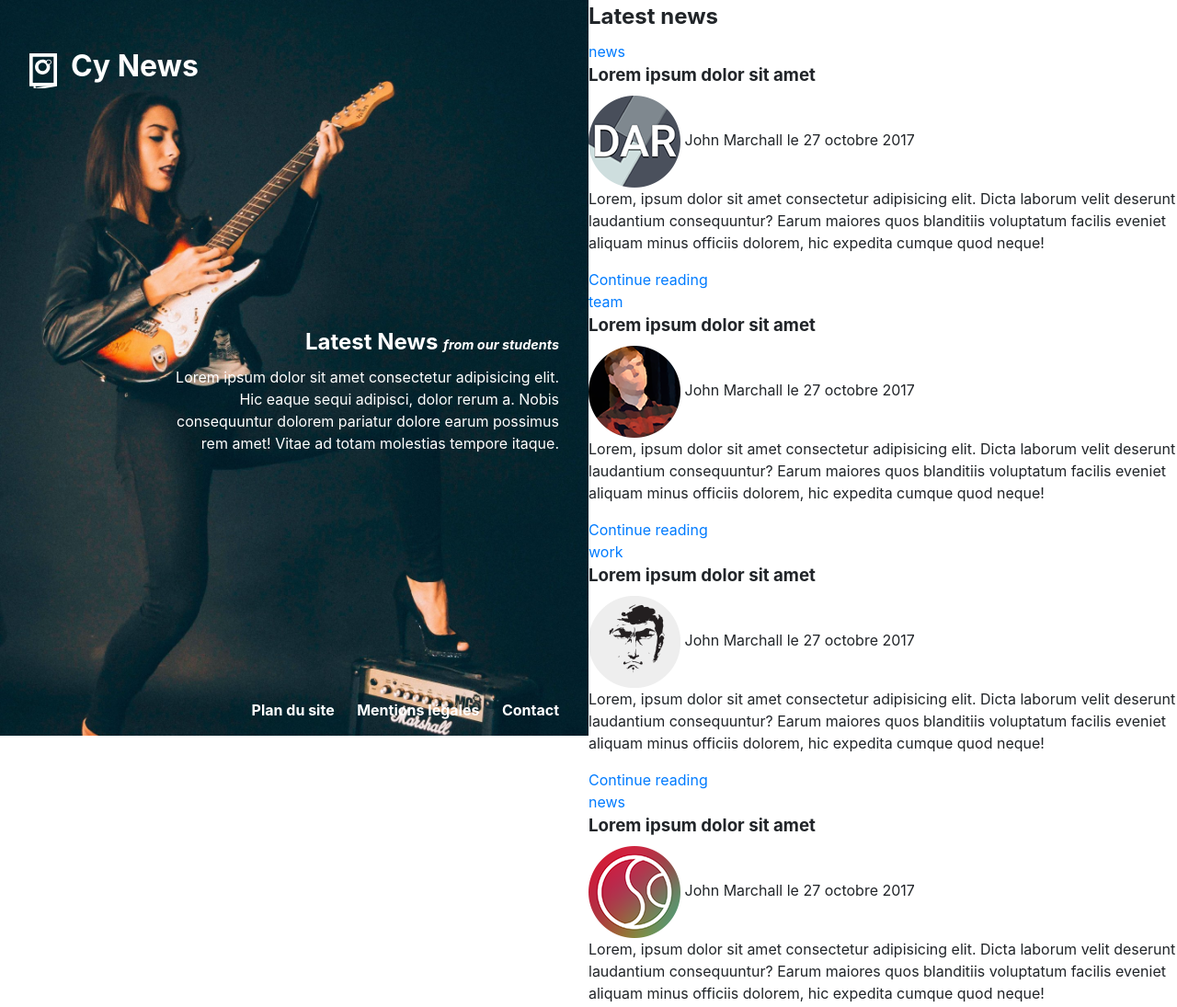
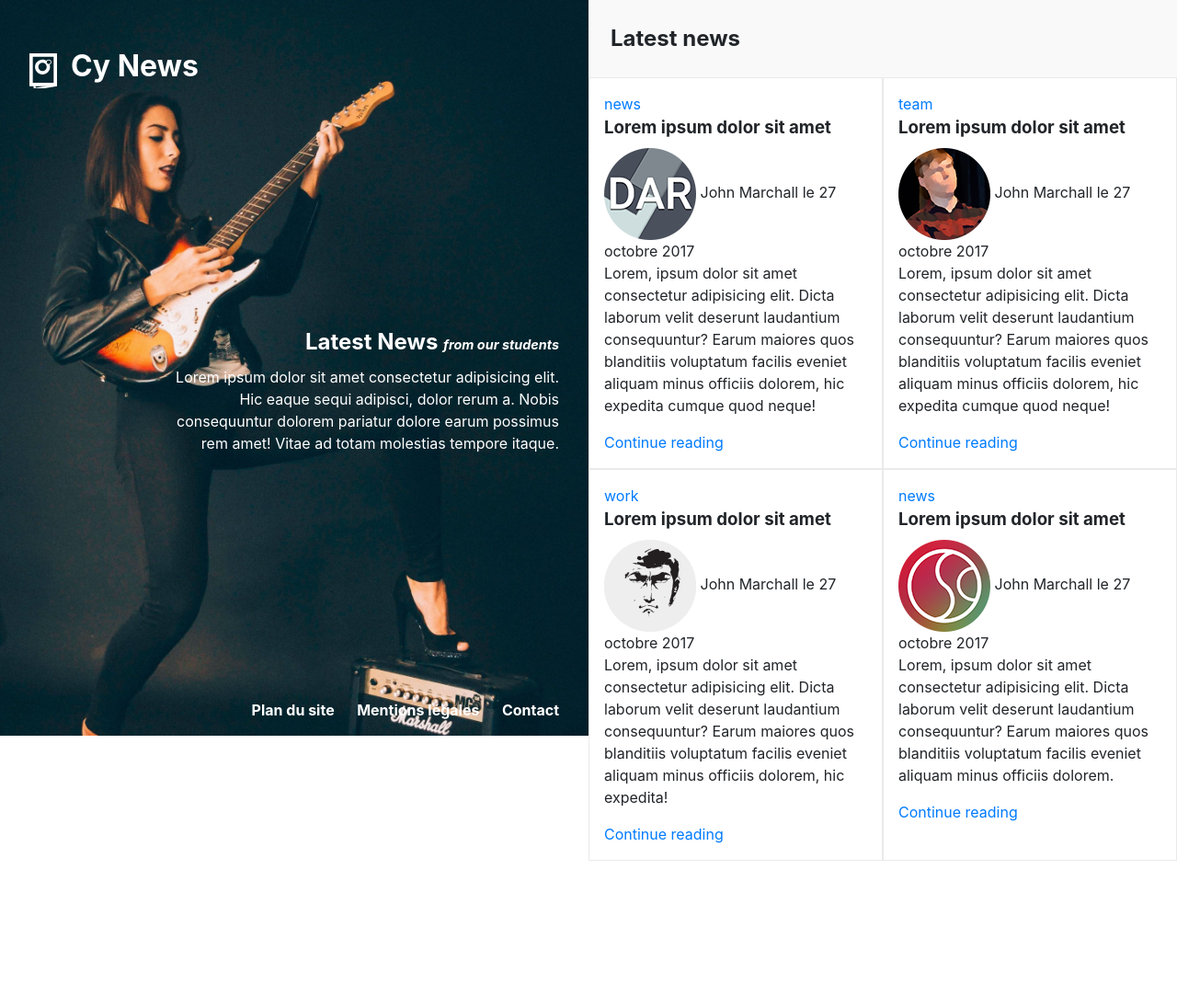
Before and after one commit to Cfy1010/Cy-News, a plain HTML site: page html/index.html in a window 1280 px wide. Shown: the top 1095 px of the page at 92% size. After the commit the page ends 936 px from the top, so only its background shows below. Drawn offline with Linux system fonts and the light colour scheme.

Commit message:
add flexbox on right part

```diff
--- a/css/style.css
+++ b/css/style.css
@@ -51,3 +51,24 @@ nav a {
     width: 50%;
     float: right;
 }
+
+#right h2 {
+    padding: 1em;
+    background-color: #f9f9f9;
+    margin: 0;
+}
+
+/* L'ulitisation du float pose un probleme suivant la hauteur des articles. Flexbox est plus judicieux */
+article {
+    width: 50%;
+    /* float: left; */
+    border: 1px solid #eaeaea;
+    padding: 1em;
+    border-bottom: 1px solid #eaeaea;
+    border-right: 1px solid #eaeaea;
+}
+
+#articles-list {
+    display: flex;
+    flex-wrap: wrap;
+}
--- a/html/index.html
+++ b/html/index.html
@@ -28,6 +28,7 @@
 
     <div id="right">
         <h2>Latest news</h2>
+        <section id="articles-list">
         <article>
             <a href="#" class="badge">news</a>
             <h3>Lorem ipsum dolor sit amet</h3>
@@ -58,7 +59,7 @@
             <span class="meta-date">le 27 octobre 2017</span>
             <p>Lorem, ipsum dolor sit amet consectetur adipisicing elit. Dicta laborum velit deserunt laudantium
                 consequuntur? Earum maiores quos blanditiis voluptatum facilis eveniet aliquam minus officiis dolorem,
-                hic expedita cumque quod neque!</p>
+                hic expedita!</p>
             <a href="#">Continue reading</a>
         </article>
         <article>
@@ -68,10 +69,11 @@
             <span class="meta-author">John Marchall</span>
             <span class="meta-date">le 27 octobre 2017</span>
             <p>Lorem, ipsum dolor sit amet consectetur adipisicing elit. Dicta laborum velit deserunt laudantium
-                consequuntur? Earum maiores quos blanditiis voluptatum facilis eveniet aliquam minus officiis dolorem,
-                hic expedita cumque quod neque!</p>
+                consequuntur? Earum maiores quos blanditiis voluptatum facilis eveniet aliquam minus officiis dolorem.
+               </p>
             <a href="#">Continue reading</a>
         </article>
+    </section id>
     </div>
 </body>
 
```
Also changed, not shown: 1 other file.
